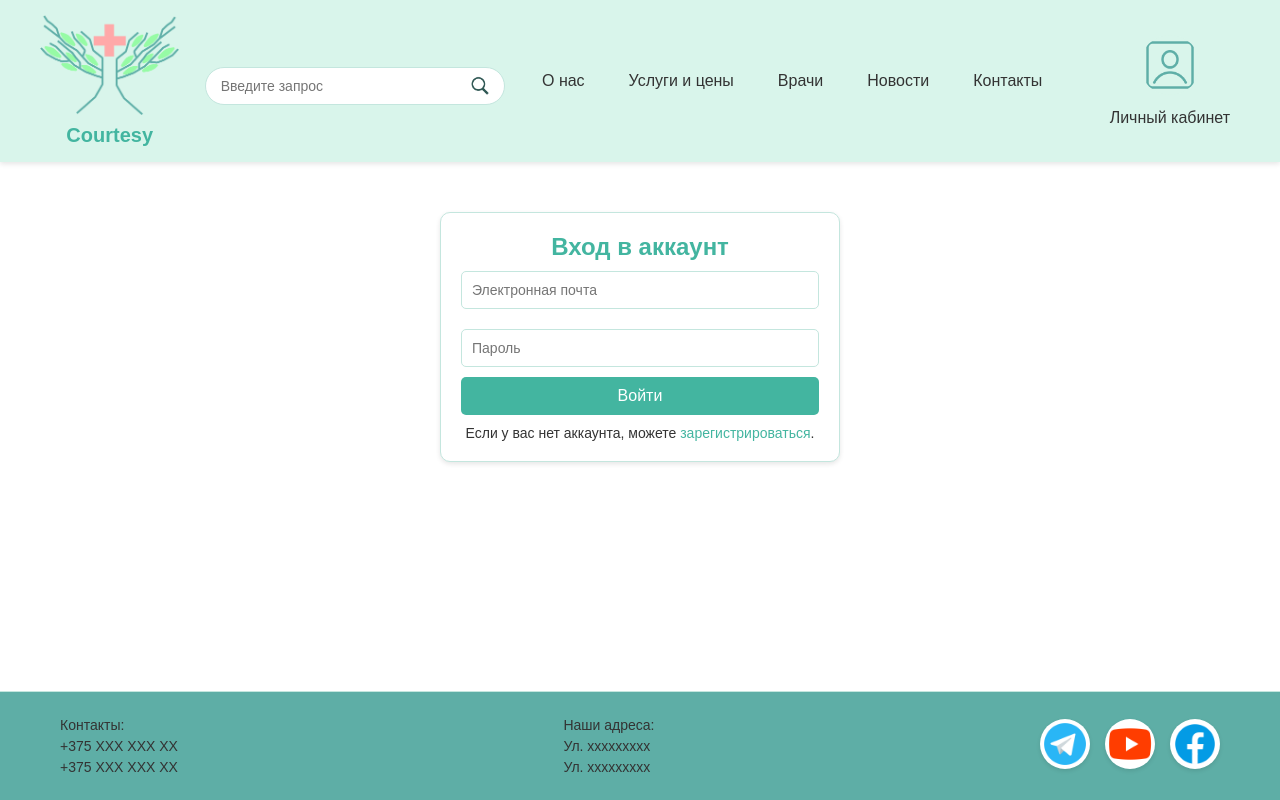
After one commit to Pon4ikx/Courtesy, a Django app: page /login/ in a window 1280 px wide. The commit adds this page. Run offline with Django 4.2, Linux system fonts and the light colour scheme.

Commit message:
start admin block

```diff
--- /dev/null
+++ b/courtesy/courtesy/constant.py
@@ -0,0 +1,2 @@
+ADMIN_NAME = 'admin'
+ADMIN_PASSWORD = 'admin'
--- a/courtesy/courtesy/urls.py
+++ b/courtesy/courtesy/urls.py
@@ -20,6 +20,9 @@ from users import views
 
 urlpatterns = [
     path("", views.index),
+    path('personal/', views.personal_view, name='personal'),
+    path('login/', views.login_view, name='login'),
+    path('signup/', views.signup_view, name='signup'),
     path("about/", views.about),
     path('admin/', admin.site.urls),
 ]
--- a/courtesy/static/css/style.css
+++ b/courtesy/static/css/style.css
@@ -5,10 +5,14 @@
   font-family: sans-serif;
 }
 
-/* Общие настройки */
 body {
-  margin: 0;
-  font-family: Arial, sans-serif;
+  display: flex;
+  flex-direction: column;
+  min-height: 100vh; /* Обеспечиваем, что body занимает всю высоту окна */
+}
+
+main{
+  flex: 1;
 }
 
 header {
@@ -55,23 +59,27 @@ header {
   position: relative;
   display: flex;
   align-items: center;
-  margin-top: 10px; /* Отступ сверху, если нужно */
+  margin-top: 10px;
+  /* Отступ сверху, если нужно */
 }
 
 /* Поле ввода */
 .search-input {
-  width: 300px; /* Ширина поля поиска */
+  width: 300px;
+  /* Ширина поля поиска */
   padding: 10px 15px;
   font-size: 14px;
   border: 1px solid #C4E6DE;
-  border-radius: 25px; /* Закругленные края */
+  border-radius: 25px;
+  /* Закругленные края */
   outline: none;
 }
 
 /* Кнопка поиска */
 .search-button {
   position: absolute;
-  right: 10px; /* Расположение кнопки внутри поля ввода */
+  right: 10px;
+  /* Расположение кнопки внутри поля ввода */
   background-color: transparent;
   border: none;
   cursor: pointer;
@@ -85,12 +93,15 @@ header {
 .search-button img {
   width: 20px;
   height: 20px;
-  filter: brightness(0.5); /* Легкий затемненный эффект */
-  transition: transform 0.2s, filter 0.2s; /* Плавное увеличение при наведении */
+  filter: brightness(0.5);
+  /* Легкий затемненный эффект */
+  transition: transform 0.2s, filter 0.2s;
+  /* Плавное увеличение при наведении */
 }
 
 .search-button img:hover {
-  transform: scale(1.1); /* Увеличение при наведении */
+  transform: scale(1.1);
+  /* Увеличение при наведении */
   filter: brightness(0.8);
 }
 
@@ -127,10 +138,14 @@ nav a:hover {
 /* Иконка профиля */
 .profile-icon {
   display: flex;
-  flex-direction: column; /* Выравнивание вертикально */
-  align-items: center; /* Центрирование по горизонтали */
-  gap: 10px; /* Отступ между иконкой и подписью */
-  margin-left: 20px; /* Отступ от контактов */
+  flex-direction: column;
+  /* Выравнивание вертикально */
+  align-items: center;
+  /* Центрирование по горизонтали */
+  gap: 10px;
+  /* Отступ между иконкой и подписью */
+  margin-left: 20px;
+  /* Отступ от контактов */
 }
 
 .profile-icon img {
@@ -148,25 +163,21 @@ nav a:hover {
   color: #333;
   text-decoration: none;
   padding: 5px 10px;
-  border-radius: 8px; /* Закругленные углы для фона при наведении */
-  transition: color 0.3s, background-color 0.3s; /* Плавный переход стиля */
+  border-radius: 8px;
+  /* Закругленные углы для фона при наведении */
+  transition: color 0.3s, background-color 0.3s;
+  /* Плавный переход стиля */
   text-align: center;
 }
 
 /* Эффект наведения для подписи */
 .profile-icon .profile-label:hover {
-  color: #D2FFFB; /* Цвет текста при наведении */
-  background-color: #5EAEA7; /* Фон текста при наведении */
-  padding: 5px 10px; /* Добавляем отступы для фона при наведении */
-}
-
-
-
-
-main {
-  background-color: darkorange;
-  padding: 20px;
-  /* Отступы для основного контента */
+  color: #D2FFFB;
+  /* Цвет текста при наведении */
+  background-color: #5EAEA7;
+  /* Фон текста при наведении */
+  padding: 5px 10px;
+  /* Добавляем отступы для фона при наведении */
 }
 
 
@@ -189,12 +200,14 @@ footer {
 }
 
 /* Блок контактов */
-.footer-contacts, .footer-addresses {
+.footer-contacts,
+.footer-addresses {
   color: #333;
   font-size: 14px;
 }
 
-.footer-contacts p, .footer-addresses p {
+.footer-contacts p,
+.footer-addresses p {
   margin: 5px 0;
 }
 
@@ -217,3 +230,65 @@ footer {
   transform: scale(1.1);
   box-shadow: 0px 4px 6px rgba(0, 0, 0, 0.2);
 }
+
+
+/*Вход*/
+.login-container {
+  max-width: 400px;
+  margin: 50px auto;
+  padding: 20px;
+  border: 1px solid #C4E6DE;
+  border-radius: 10px;
+  background-color: #fff;
+  box-shadow: 0px 2px 5px rgba(0, 0, 0, 0.1);
+}
+
+.login-container h2 {
+  text-align: center;
+  color: #43b5a0;
+}
+
+.login-input {
+  width: 100%;
+  padding: 10px;
+  margin: 10px 0;
+  border: 1px solid #C4E6DE;
+  border-radius: 5px;
+  font-size: 14px;
+}
+
+.login-button {
+  width: 100%;
+  padding: 10px;
+  background-color: #43b5a0;
+  color: white;
+  border: none;
+  border-radius: 5px;
+  cursor: pointer;
+  font-size: 16px;
+  transition: background-color 0.3s;
+}
+
+.login-button:hover {
+  background-color: #36a594;
+}
+
+.register-note {
+  text-align: center;
+  margin-top: 10px;
+  font-size: 14px;
+  color: #333;
+}
+
+.register-note a {
+  color: #43b5a0;
+  text-decoration: none;
+}
+
+.register-note a:hover {
+  text-decoration: underline;
+}
+
+.light-text{
+  color: #636363;
+}
--- a/courtesy/templates/base.html
+++ b/courtesy/templates/base.html
@@ -48,7 +48,6 @@
     <main>
         <h1>{% block header %}{% endblock header %}</h1>
         <div>{% block content%}{% endblock content %}</div>
-        <div style="height: 1000px;">MyCorp. 2022. All rights reserved.</div>
     </main>
 
     <footer>
--- /dev/null
+++ b/courtesy/templates/login.html
@@ -0,0 +1,25 @@
+{% extends "base.html" %}
+
+{% block title %}Войти в аккаунт{% endblock title %}
+
+{% block header %}{% endblock header %}
+
+{% block content %}
+<div class="login-main">
+    <div class="login-container">
+        <h2>Вход в аккаунт</h2>
+        <form method="POST">  <!-- Добавлено -->
+            {% csrf_token %}
+            <input type="email" name="email" class="login-input" placeholder="Электронная почта" required>
+            <input type="password" name="password" class="login-input" placeholder="Пароль" required>
+            <button type="submit" class="login-button">Войти</button>  <!-- Изменено -->
+            {% if error %}  <!-- Обработка ошибок -->
+                <p style="color: red;">{{ error }}</p>
+            {% endif %}
+        </form>
+        <div class="register-note">
+            Если у вас нет аккаунта, можете <a href="/signup">зарегистрироваться</a>.
+        </div>
+    </div>
+</div>
+{% endblock content %}
--- a/courtesy/users/views.py
+++ b/courtesy/users/views.py
@@ -1,4 +1,6 @@
-from django.shortcuts import render
+from django.shortcuts import render, redirect
+from django.contrib.auth.decorators import login_required
+import courtesy.constant as const
 
 
 # Create your views here.
@@ -10,3 +12,67 @@ def index(request):
 
 def about(request):
     return render(request, "about.html")
+
+
+def personal_view(request):
+    # Проверяем, авторизован ли пользователь
+    if not request.user.is_authenticated:
+        return redirect('login')  # Имя маршрута логина
+    return render(request, 'personal.html')  # Рендер личного кабинета
+
+
+# Страница входа
+def login_view(request):
+    if request.method == 'POST':
+        email = request.POST.get('email')
+        password = request.POST.get('password')
+
+        if email == const.ADMIN_NAME and password == const.ADMIN_PASSWORD:
+            # Здесь вы можете установить пользователя как администратора
+            return redirect('admin')  # Имя маршрута для страницы admin.html
+
+        # Если учетные данные неверные, вы можете добавить сообщение об ошибке
+        context = {'error': 'Неверная электронная почта или пароль.'}
+        return render(request, 'login.html', context)
+
+    return render(request, 'login.html')
+
+
+# Страница регистрации
+def is_leap_year(year):
+    return (year % 4 == 0 and year % 100 != 0) or (year % 400 == 0)
+
+
+def get_days_in_month(year, month):
+    if month in [1, 3, 5, 7, 8, 10, 12]:
+        return 31
+    elif month in [4, 6, 9, 11]:
+        return 30
+    elif month == 2:
+        return 29 if is_leap_year(year) else 28
+    return 0
+
+
+def signup_view(request):
+    years = list(range(1940, 2024))
+    months = list(range(1, 13))
+
+    # По умолчанию, значение дня пустое
+    days = []
+
+    if request.method == 'POST':
+        selected_year = int(request.POST.get('birth-year', 1900))
+        selected_month = int(request.POST.get('birth-month', 1))
+        days_count = get_days_in_month(selected_year, selected_month)
+        days = list(range(1, days_count + 1))
+    else:
+        # Если это первый запрос, показываем пустой список дней
+        days = list(range(1, 32))  # По умолчанию для отображения
+
+    context = {
+        'years': years,
+        'months': months,
+        'days': days,
+    }
+
+    return render(request, 'signup.html', context)
```
Also changed, not shown: courtesy/courtesy/jinja2.py (added, +10 -0 lines), courtesy/courtesy/settings.py (+8 -0 lines), courtesy/templates/signup.html (added, +100 -0 lines).
